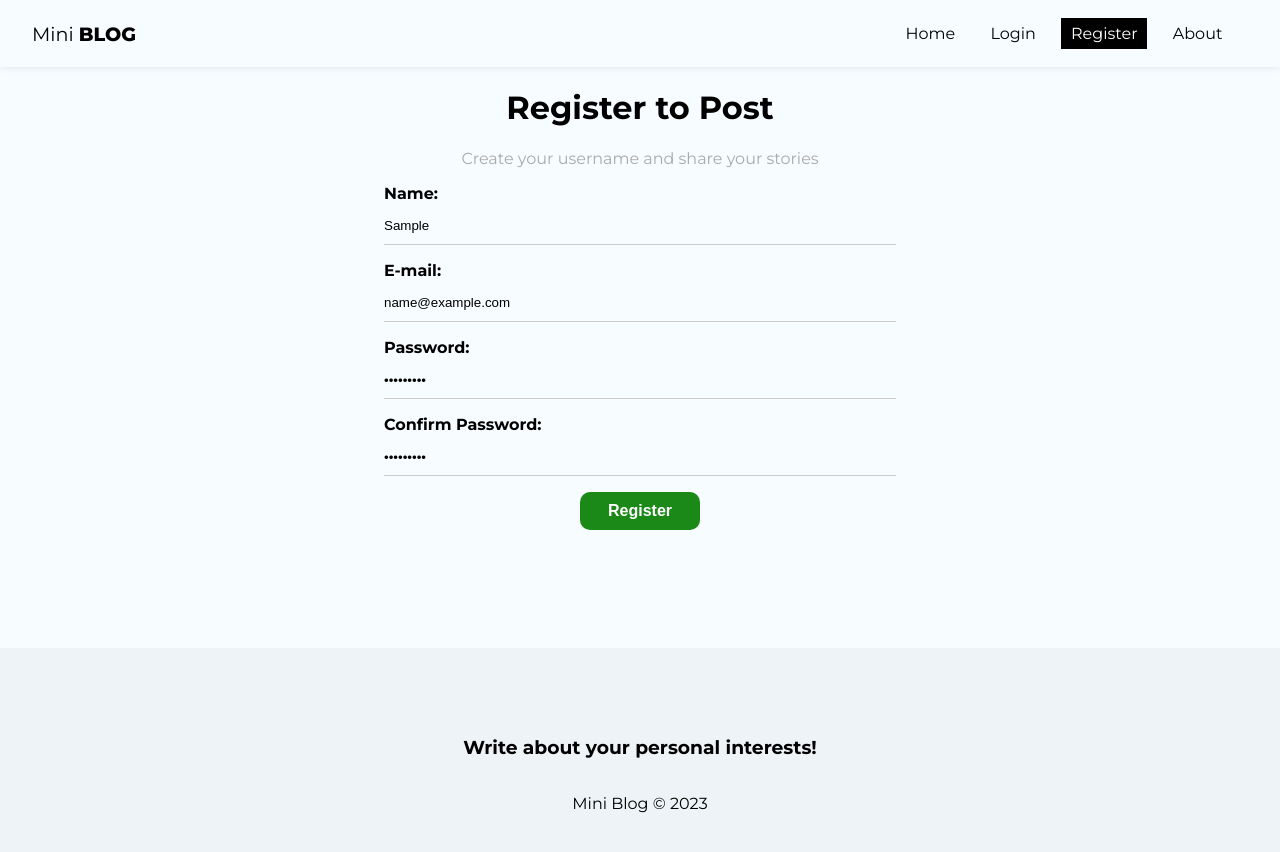
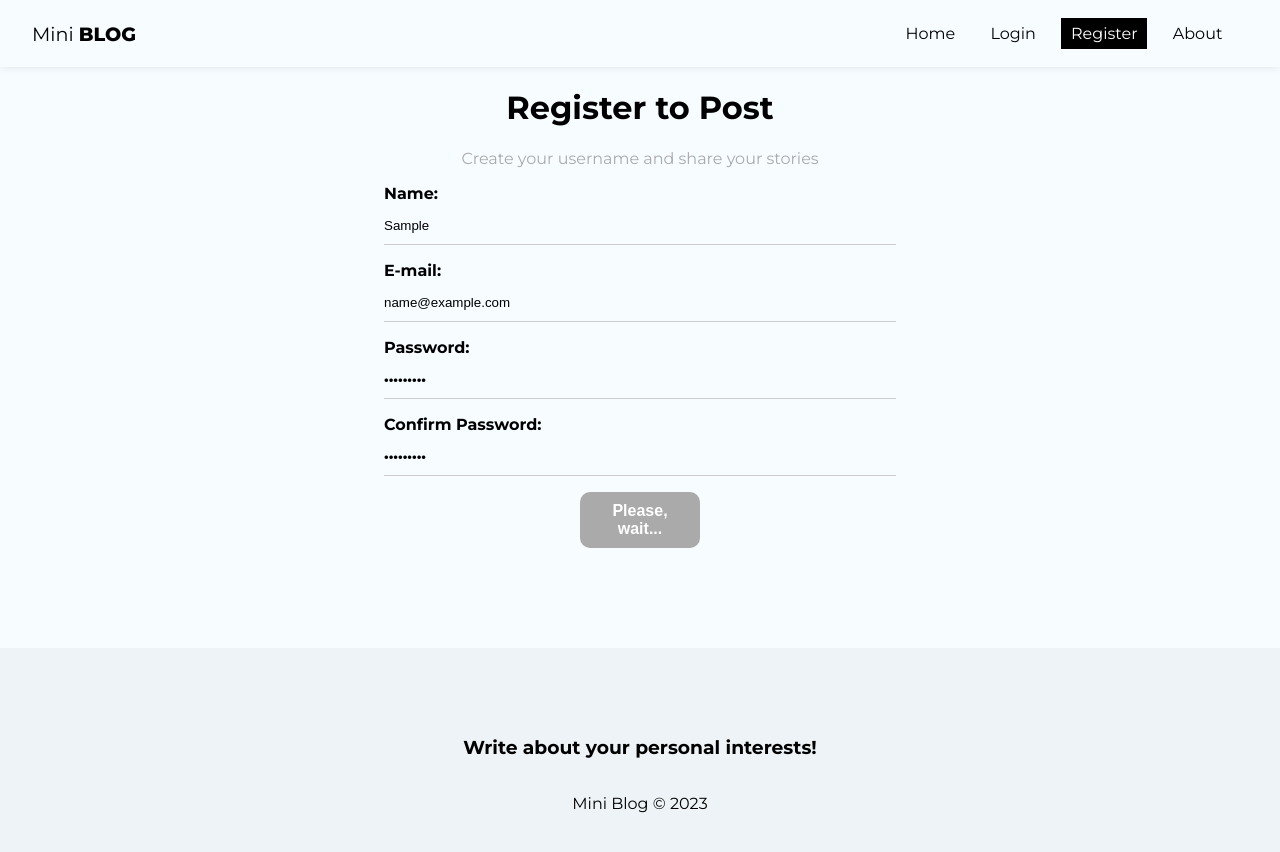
Before and after one commit to lsegouras/miniblog, a React (Create React App) app: page /register in a window 1280 px wide. Both pictures are taken after typing "Sample", "name@example.com", "Sample123", "Sample123" into the empty fields and a click on the button "Register". Shown: the top 852 px of the page. Built offline with nearby package versions, Linux system fonts and the light colour scheme; no server answers.

Commit message:
authentication and some register form changes

```diff
--- /dev/null
+++ b/src/hooks/useAuthentication.js
@@ -0,0 +1,76 @@
+import{ db } from '../firebase/config'
+
+import {
+  getAuth,
+  createUserWithEmailAndPassword,
+  updateProfile,
+  signInWithEmailAndPassword,
+  signOut
+} from 'firebase/auth'
+
+import { useState, useEffect } from 'react'
+
+export const useAuthentication = () => {
+
+  const [error, setError] = useState(null)
+  const [loading, setLoading] = useState(null)
+
+  //cleanup
+  //deal with memory leak
+  const [cancelled, setCancelled] = useState(false)
+
+  const auth = getAuth()
+
+  function checkIfIsCancelled() {
+    if (cancelled) {
+      return
+    }
+  }
+
+  const createUser = async (data) => {
+    checkIfIsCancelled()
+    setLoading(true)
+    setError(null)
+    try {
+      const { user } = await createUserWithEmailAndPassword(
+        auth,
+        data.email,
+        data.password
+      )
+      await updateProfile(user, {
+        displayName: data.displayName
+      })
+
+      setLoading(false)
+
+      return user
+    } catch (error) {
+      console.log(error.message);
+      console.log(typeof error.message);
+
+      let systemErrorMessage
+
+      if (error.message.includes("Password")) {
+        systemErrorMessage = "password must have at least 6 characters!"
+      } else if (error.message.includes("email-already")) {
+        systemErrorMessage = "Email already registered!"
+      } else {
+        systemErrorMessage = "As error has ocurred. Please, try again later!"
+      }
+
+      setLoading(false)
+      setError(systemErrorMessage)
+    }
+  }
+
+  useEffect(() => {
+    return () => setCancelled(true)
+  }, [])
+
+  return {
+    auth,
+    createUser,
+    error,
+    loading
+  }
+}
--- a/src/pages/Register/Register.js
+++ b/src/pages/Register/Register.js
@@ -1,3 +1,4 @@
+import { useAuthentication } from "../../hooks/useAuthentication";
 import styles from "./Register.module.css";
 
 import { useEffect, useState } from "react";
@@ -8,6 +9,8 @@ const Register = () => {
   const [password, setPassword] = useState("");
   const [confirmPassword, setConfirmPassword] = useState("");
   const [error, setError] = useState("");
+
+  const { createUser, error: authError, loading } = useAuthentication()
 
   const handleSubmit = async (e) => {
     e.preventDefault();
@@ -25,10 +28,22 @@ const Register = () => {
       return;
     }
 
-    //const res = await createUser(user);
+    const res = await createUser(user);
 
-    console.log(user);
+    console.log(res);
+
+    setDisplayName("")
+    setEmail("")
+    setPassword("")
+    setConfirmPassword("")
   };
+
+  useEffect(
+    () => {
+      if (authError) {
+      setError(authError)
+    }
+  }, [authError])
 
   return (
     <div className={styles.register}>
@@ -79,7 +94,12 @@ const Register = () => {
             value={confirmPassword}
           />
         </label>
-        <button className="btn">Register</button>
+        {!loading && <button className="btn">Register</button>}
+        {loading && (
+          <button className="btn" disabled>
+            Please, wait...
+          </button>
+        )}
         {error && <p className="error">{error}</p>}
       </form>
     </div>
```
